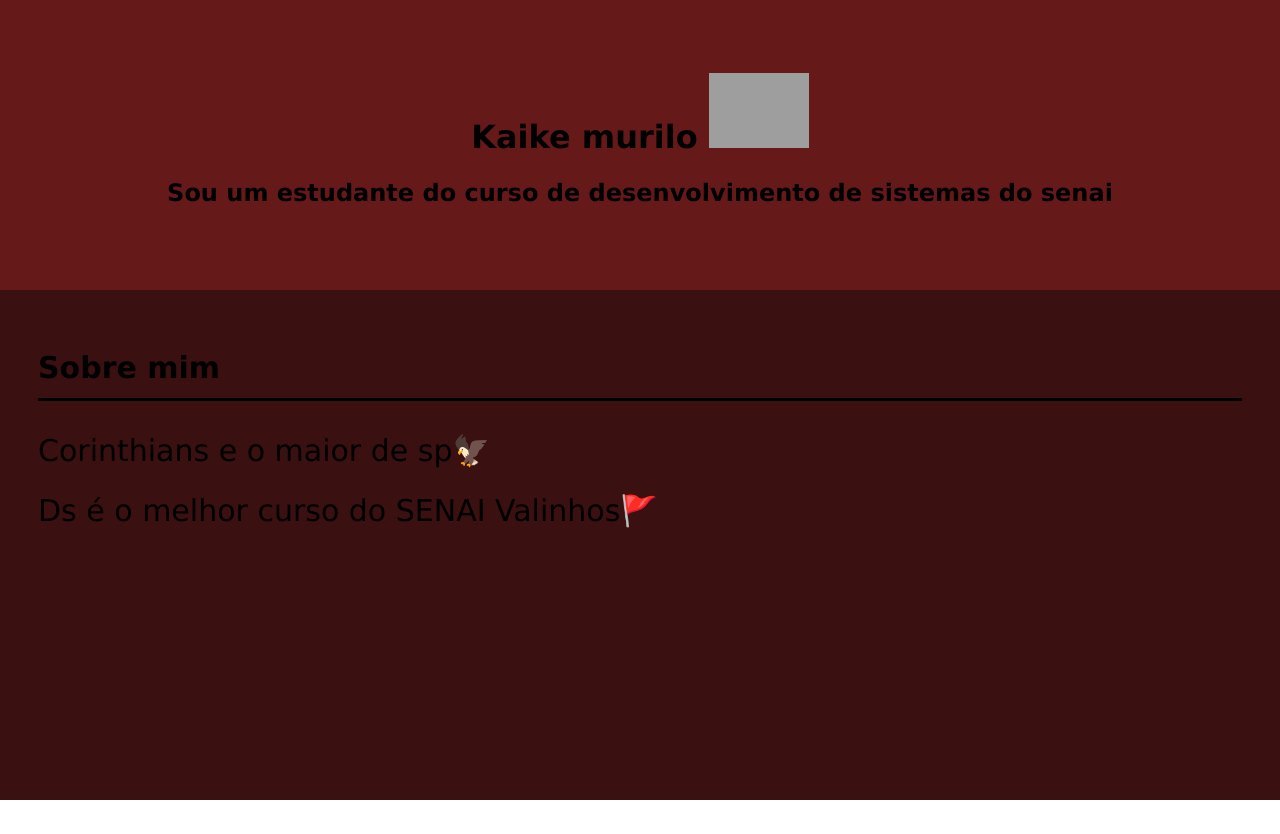
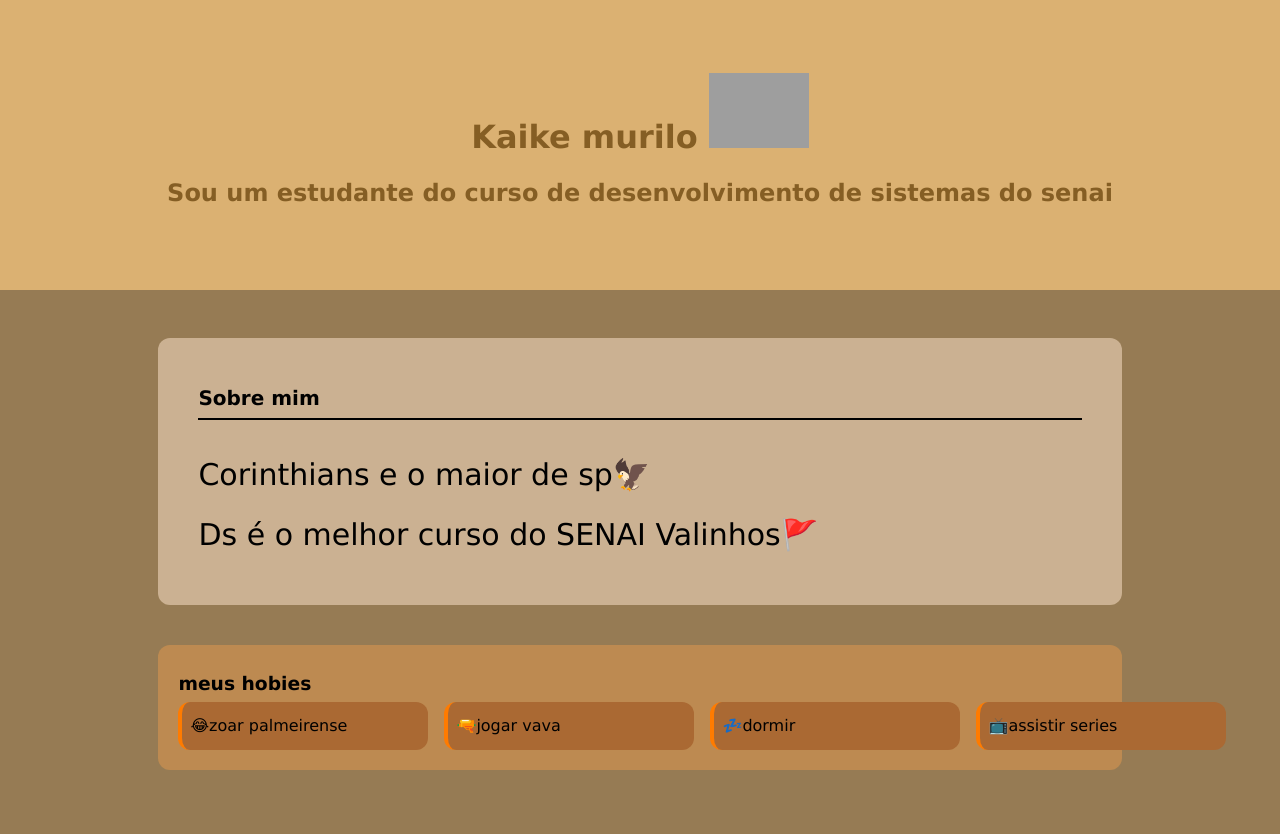
Before and after one commit to kaikemur/meu-primeiro-site, a plain HTML site: page index.html in a window 1280 px wide. Before the commit the page ends 800 px from the top, so only its background shows below. Drawn offline with Linux system fonts and the light colour scheme; grey boxes are pictures that could not be loaded.

Commit message:
feat:finaliza a seção hobbies

```diff
--- a/assets/styles/index.css
+++ b/assets/styles/index.css
@@ -13,34 +13,70 @@ body{
 }
 
 header{
-   background-color: rgb(102, 25, 25);
-   color: rgb(0, 0, 0);
+   background-color: #dbb172;
+   color: rgb(133, 94, 36);
    padding: 73pX;
    text-align: center;
 
 }
-
 main{
-    background-color: rgb(58, 16, 16);
+    background-color: rgb(150, 123, 84);
     flex:1;
     padding: 48px 38px;
 }
-#sgitobre-mim {
+#sobre-mim {
     display: block;
-    background-color: rgba(180, 174, 175, 0.979);
+    background-color: rgba(204, 179, 147, 0.979);
     width: 80%;
     margin: 0 auto;
     padding: 40px;
     border-radius: 12px;
+    margin-bottom: 40px;
 
 }
 #titulo-sobre-mim{
-    font-size: 30px;
+    font-size: 20px;
     margin-bottom: 16px;
-    border-bottom: 3px solid black;
-    margin-bottom: 20px;
+    border-bottom: 2px solid black;
+    margin-bottom: 25px;
 }
 .texto-sobre-mim{
     font-size: 30px;
 
 }
+#meus-hobbies {
+    display: block;
+    background-color: rgba(190, 139, 81, 0.979);
+    width: 80%;
+    margin: 0 auto;
+    padding: 20px;
+    margin-bottom: 16px ;
+    border-radius: 12px;
+
+}
+
+#titulo-meus-hobbies {
+    font-size: 40px;
+    margin-bottom: 25px;
+}
+
+ul {
+    list-style: none;
+    padding: 0;
+    display:flex ;
+    gap: 16px;
+}
+li {
+    background-color: rgb(170, 105, 51);
+    padding: 8px;
+    border-left: 4px solid rgb(255, 123, 0);
+    border-radius: 12px;
+    font-size: 16;
+    min-width: 250px;
+}
+
+li:hover {
+    background-color: chocolate;
+    transform: translateX(5px);
+    transition: all 0.3s  ease;
+}
--- a/index.html
+++ b/index.html
@@ -19,6 +19,15 @@
             <p class="texto-sobre-mim">Corinthians e o maior de sp🦅</p>
             <p class="texto-sobre-mim">Ds é o melhor curso do SENAI Valinhos🚩</p>
         </section>
+        <section id="meus-hobbies">
+            <h3 id="titulo-Meus-Hobbies">meus hobies</h3>
+            <ul>
+                <li>😂zoar palmeirense </li>
+                <li>🔫jogar vava</li>
+                <li>💤dormir</li>
+                <li>📺assistir series</li>
+            </ul>
+        </section>
     </main>
 </body>
 </html>
```
